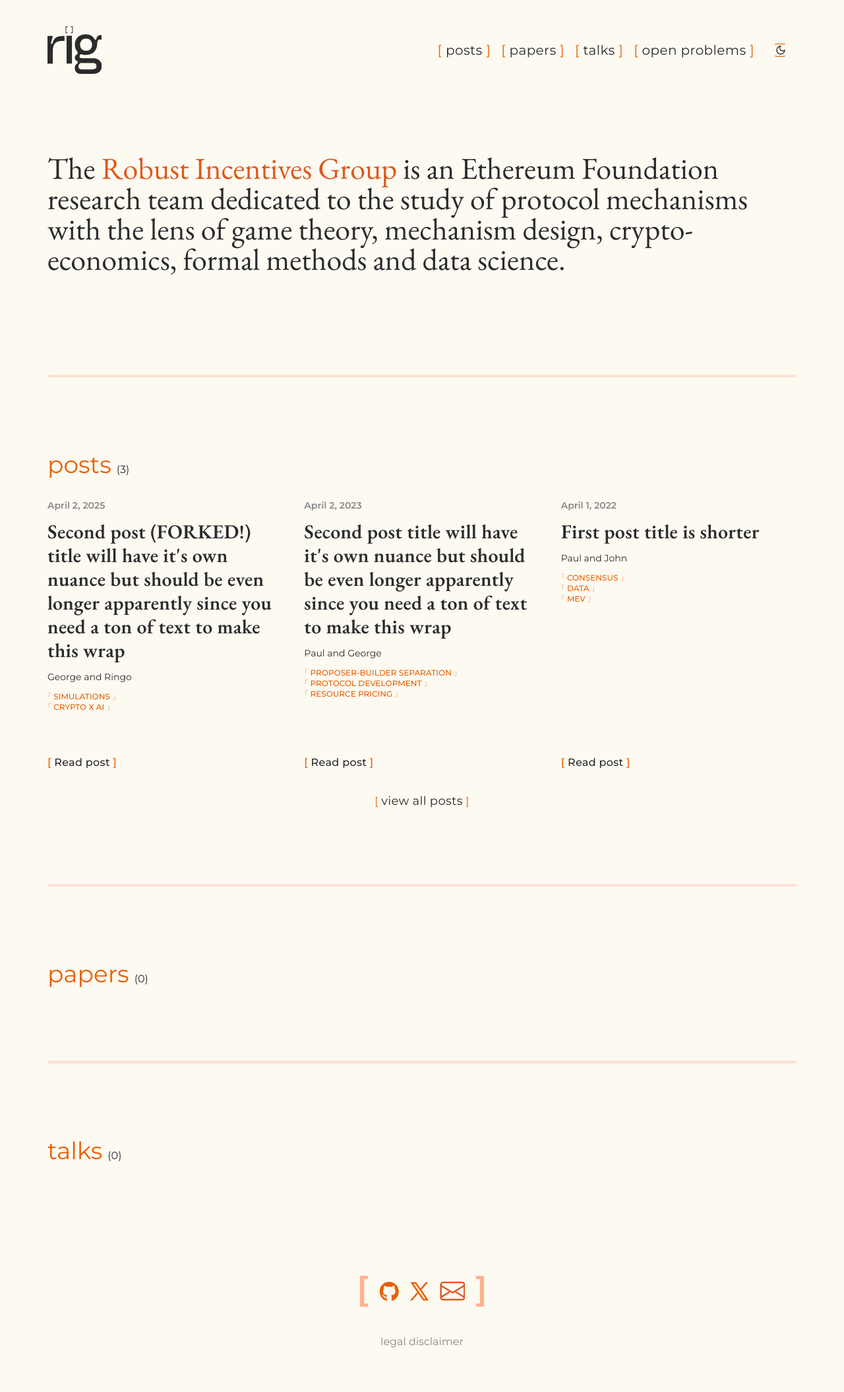
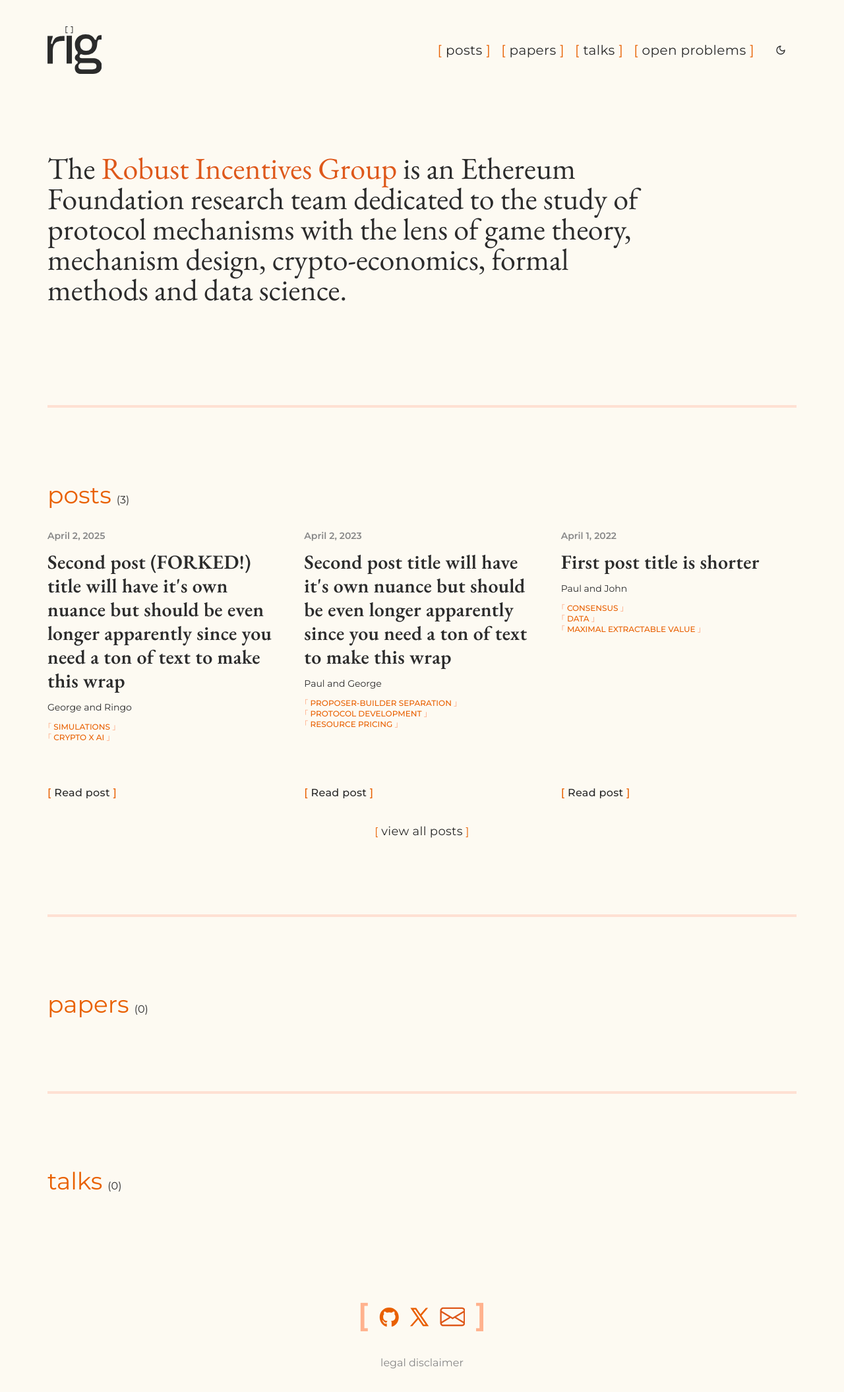
Before and after one commit to ethereum/rig-website, a Next.js app: page / in a window 1280 px wide. Shown: the top 2110 px of the page at 66% size. Built offline with nearby package versions, Linux system fonts and the light colour scheme.

Commit message:
fix: brackets and layout bug fixes

```diff
--- a/app/layout.tsx
+++ b/app/layout.tsx
@@ -64,7 +64,7 @@
         {children}
         <footer className="row-start-3 flex flex-col items-center gap-8 py-20">
           <div className="flex items-center gap-x-4 font-sans text-3xl font-bold">
-            <span className="text-accent-foreground mb-[0.125em] text-[50px]">
+            <span className="text-accent-foreground mb-[0.125em] text-5xl select-none">
               &#91;
             </span>
             <Link href="https://github.com/" hideArrow>
@@ -76,7 +76,7 @@
             <Link href="#" hideArrow>
               <Email />
             </Link>
-            <span className="text-accent-foreground mb-[0.125em] text-[50px]">
+            <span className="text-accent-foreground mb-[0.125em] text-5xl select-none">
               &#93;
             </span>
           </div>
--- a/app/page.tsx
+++ b/app/page.tsx
@@ -22,7 +22,7 @@
 
   return (
     <main className="row-start-2 flex flex-col items-center gap-8 sm:items-start">
-      <div className="py-30">
+      <div className="py-30 max-w-4xl">
         <h1 className="sr-only">Robust Incentives Group</h1>
         <p className="text-5xl">
           The{" "}
--- a/app/posts/_components.tsx
+++ b/app/posts/_components.tsx
@@ -1,6 +1,8 @@
 "use client"
 
 // TODO: Add pagination
+
+import { join } from "path"
 
 import { useState } from "react"
 
@@ -8,6 +10,7 @@
 import HeroHeading from "@/components/HeroHeading"
 
 import type { PostSummary } from "@/lib/types"
+import { POSTS_PATH } from "@/lib/constants"
 
 type FilterOptions = {
   years: number[]
@@ -103,11 +106,11 @@
         )}
       </div>
       <div>
-        {filteredPosts.map(({ frontmatter, slug: path }) => (
+        {filteredPosts.map(({ frontmatter, slug }) => (
           <PostPreviewRow
-            key={path}
+            key={slug}
             frontmatter={frontmatter}
-            href={path}
+            href={join(POSTS_PATH, slug)}
             className="border-b px-5"
           />
         ))}
--- a/components/ui/link.tsx
+++ b/components/ui/link.tsx
@@ -65,9 +65,9 @@
       ref={ref}
       {...props}
     >
-      <span className="text-primary">&#91; </span>
+      <span className="text-primary select-none">&#91;&nbsp;</span>
       {children}
-      <span className="text-primary"> &#93;</span>
+      <span className="text-primary select-none">&nbsp;&#93;</span>
     </BaseLink>
   )
 )
--- a/components/ui/tag.tsx
+++ b/components/ui/tag.tsx
@@ -11,9 +11,9 @@
     className={cn("block font-sans text-xs font-medium text-nowrap", className)}
     {...props}
   >
-    <span className="text-accent-foreground">&#65378; </span>
+    <span className="text-accent-foreground select-none">&#65378; </span>
     <span className="text-primary uppercase">{children}</span>
-    <span className="text-accent-foreground"> &#65379;</span>
+    <span className="text-accent-foreground select-none"> &#65379;</span>
   </span>
 ))
 Tag.displayName = "Tag"
--- a/components/ui/theme-icon.tsx
+++ b/components/ui/theme-icon.tsx
@@ -14,12 +14,10 @@
     icon = <Sun ref={ref} className={iconClassName} {...props} />
   }
   return (
-    <div className="relative grid size-8 place-items-center">
-      <div className="absolute inset-0 grid place-items-center">{icon}</div>
-
-      <span className="text-primary absolute inset-0 grid rotate-90 place-items-center whitespace-nowrap">
-        [&nbsp;&nbsp;&nbsp;&nbsp;]
-      </span>
+    <div className="grid size-8 place-items-center text-xl">
+      {/* <span className="text-primary select-none">&#9140;</span> */}
+      <div className="">{icon}</div>
+      {/* <span className="text-primary select-none">&#9141;</span> */}
     </div>
   )
 })
--- a/lib/constants.ts
+++ b/lib/constants.ts
@@ -7,7 +7,7 @@
 export const TAGS = {
   consensus: "Consensus",
   data: "Data",
-  mev: "MEV",
+  mev: "Maximal Extractable Value",
   pbs: "Proposer-Builder Separation",
   "protocol-development": "Protocol Development",
   "resource-pricing": "Resource Pricing",
@@ -15,7 +15,7 @@
   "crypto-ai": "Crypto x AI",
   cryptography: "Cryptography",
   el: "EL",
-  "game-theory": "Game Theory / Econ",
+  "game-theory": "Game Theory / Economics",
   scaling: "Scaling / Rollups",
 } as const
 
```
